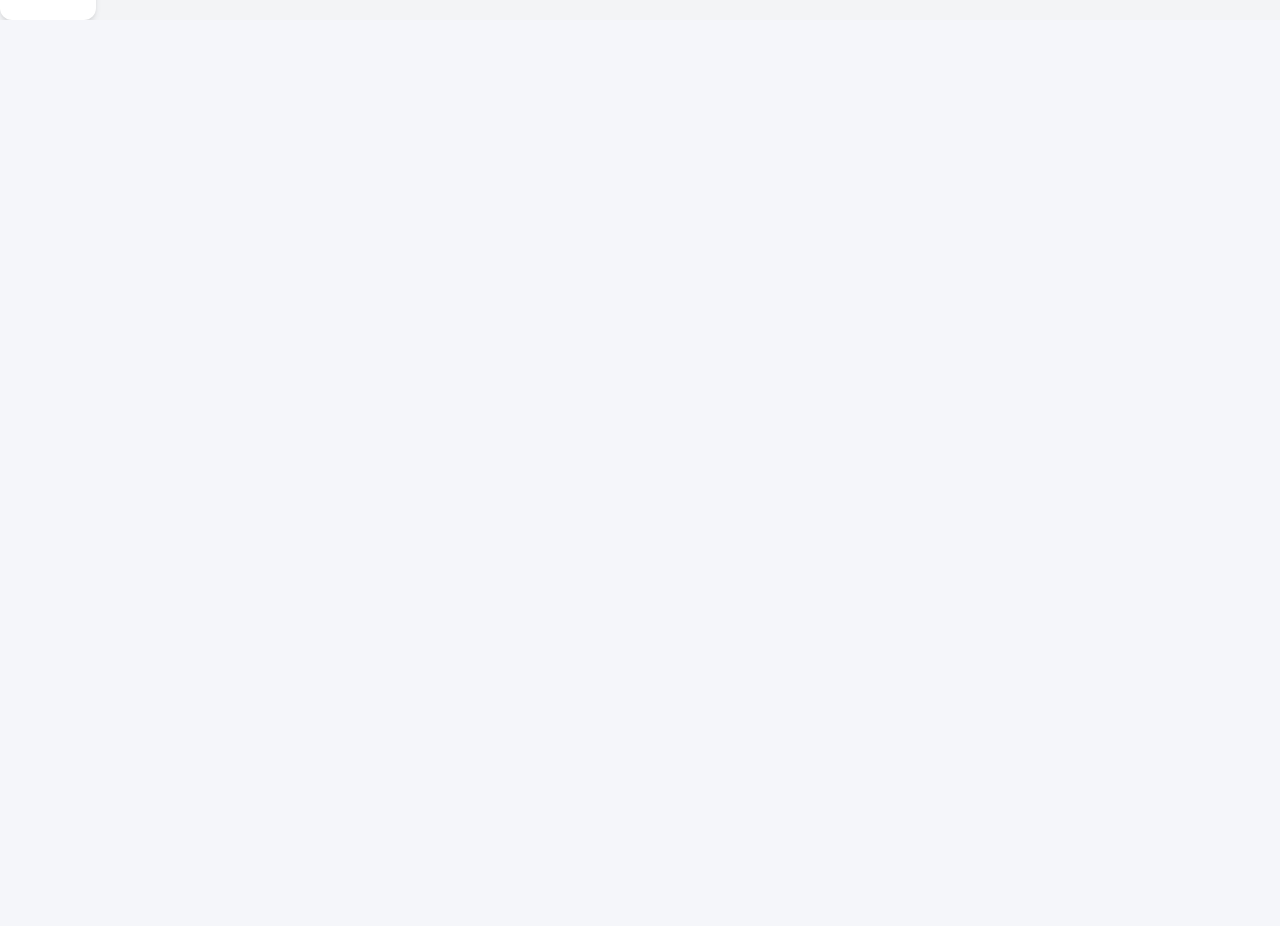
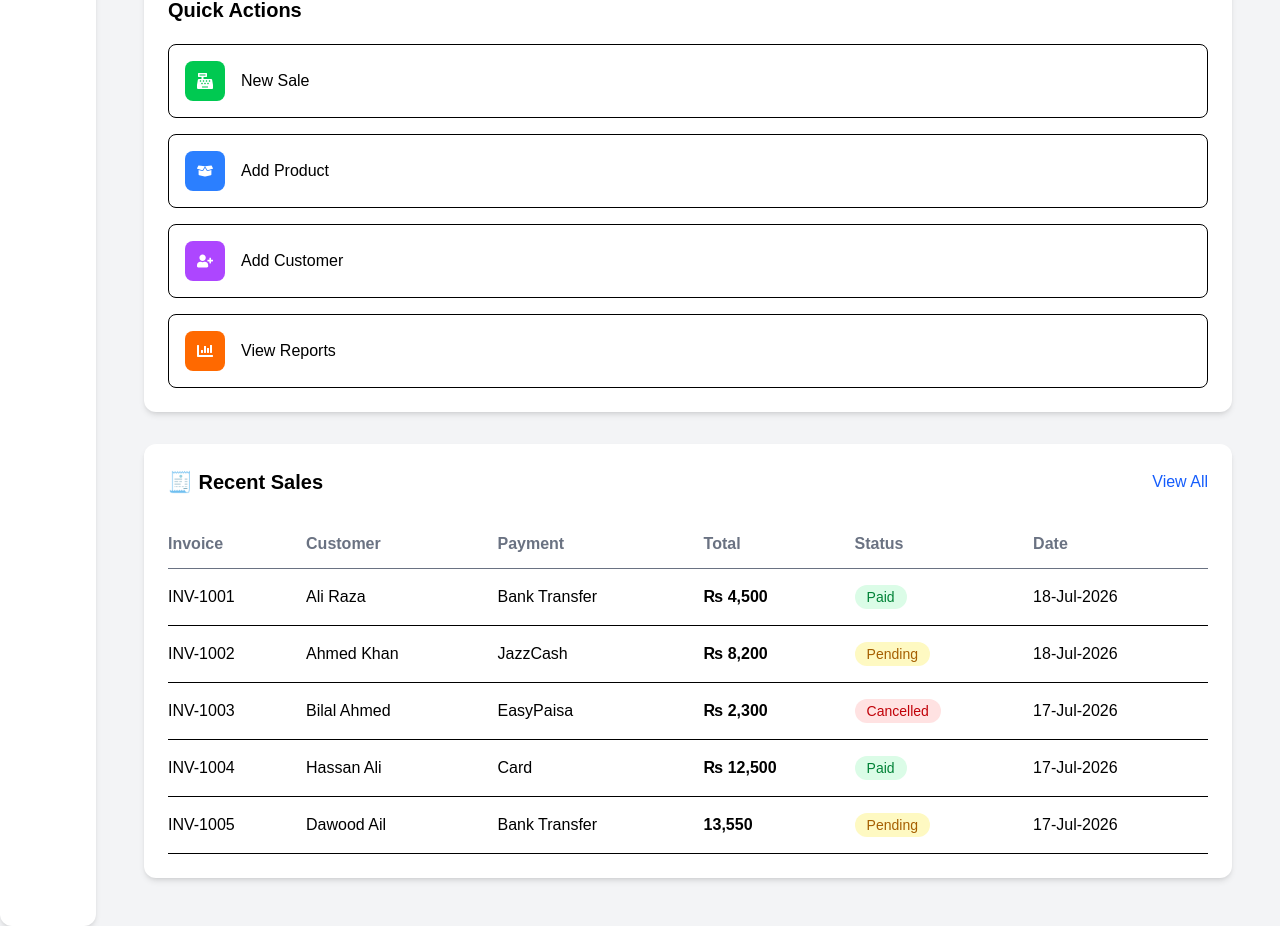
Before and after one commit to Muhammad-Basit2/xmart-pos, a React (Vite) app in the folder client/: page /dashboard in a window 1280 px wide. Shown: the part 1036-1962 px from the top of the page. Before the commit the page ends 1056 px from the top, so only its background shows below. Built offline with nearby package versions, Linux system fonts and the light colour scheme; sample sign-in values are in the browser's storage.

Commit message:
add recent sale option

```diff
--- /dev/null
+++ b/client/src/components/QuickActions/QuickActions.jsx
@@ -0,0 +1,60 @@
+import {
+  FaCashRegister,
+  FaBoxOpen,
+  FaUserPlus,
+  FaChartBar,
+} from "react-icons/fa";
+
+function QuickActions() {
+  const actions = [
+    {
+      title: "New Sale",
+      icon: <FaCashRegister />,
+      color: "bg-green-500",
+    },
+    {
+      title: "Add Product",
+      icon: <FaBoxOpen />,
+      color: "bg-blue-500",
+    },
+    {
+      title: "Add Customer",
+      icon: <FaUserPlus />,
+      color: "bg-purple-500",
+    },
+    {
+      title: "View Reports",
+      icon: <FaChartBar />,
+      color: "bg-orange-500",
+    },
+  ];
+
+  return (
+    <div className="bg-white rounded-xl shadow-md p-6 h-full">
+      <h2 className="text-xl font-bold mb-5">
+        Quick Actions
+      </h2>
+
+      <div className="space-y-4">
+        {actions.map((action, index) => (
+          <button
+            key={index}
+            className="w-full flex items-center gap-4 p-4 rounded-lg border hover:bg-gray-50 transition"
+          >
+            <div
+              className={`w-10 h-10 rounded-lg flex items-center justify-center text-white ${action.color}`}
+            >
+              {action.icon}
+            </div>
+
+            <span className="font-medium">
+              {action.title}
+            </span>
+          </button>
+        ))}
+      </div>
+    </div>
+  );
+}
+
+export default QuickActions;
--- /dev/null
+++ b/client/src/components/RecentSales/RecentSales.jsx
@@ -0,0 +1,96 @@
+import { recentSales } from "../../data/dashboardData";
+
+function RecentSales() {
+  const getStatusColor = (status) => {
+    switch (status) {
+      case "Paid":
+        return "bg-green-100 text-green-700";
+
+      case "Pending":
+        return "bg-yellow-100 text-yellow-700";
+
+      case "Cancelled":
+        return "bg-red-100 text-red-700";
+
+      default:
+        return "bg-gray-100 text-gray-700";
+    }
+  };
+
+  return (
+    <div className="bg-white rounded-xl shadow-md p-6 mt-8 overflow-x-auto">
+      {/* Header */}
+
+      <div className="flex justify-between items-center mb-6">
+        <h2 className="text-xl font-bold">
+          🧾 Recent Sales
+        </h2>
+
+        <button className="text-blue-600 hover:underline">
+          View All
+        </button>
+      </div>
+
+      <table className="min-w-full">
+        <thead>
+          <tr className="border-b text-left text-gray-500">
+
+            <th className="py-3">Invoice</th>
+
+            <th>Customer</th>
+
+            <th>Payment</th>
+
+            <th>Total</th>
+
+            <th>Status</th>
+
+            <th>Date</th>
+
+          </tr>
+        </thead>
+
+        <tbody>
+
+          {recentSales.map((sale) => (
+
+            <tr
+              key={sale.id}
+              className="border-b hover:bg-gray-50 transition"
+            >
+
+              <td className="py-4 font-medium">
+                {sale.invoice}
+              </td>
+
+              <td>{sale.customer}</td>
+
+              <td>{sale.payment}</td>
+
+              <td className="font-semibold">
+                {sale.total}
+              </td>
+
+              <td>
+                <span
+                  className={`px-3 py-1 rounded-full text-sm font-medium ${getStatusColor(
+                    sale.status
+                  )}`}
+                >
+                  {sale.status}
+                </span>
+              </td>
+
+              <td>{sale.date}</td>
+
+            </tr>
+
+          ))}
+
+        </tbody>
+      </table>
+    </div>
+  );
+}
+
+export default RecentSales;
--- a/client/src/data/dashboardData.js
+++ b/client/src/data/dashboardData.js
@@ -21,3 +21,51 @@ export const weeklySalesData = {
     },
   ],
 };
+
+export const recentSales = [
+  {
+    id: 1,
+    invoice: "INV-1001",
+    customer: "Ali Raza",
+    payment: "Bank Transfer",
+    total: "₨ 4,500",
+    status: "Paid",
+    date: "18-Jul-2026",
+  },
+  {
+    id: 2,
+    invoice: "INV-1002",
+    customer: "Ahmed Khan",
+    payment: "JazzCash",
+    total: "₨ 8,200",
+    status: "Pending",
+    date: "18-Jul-2026",
+  },
+  {
+    id: 3,
+    invoice: "INV-1003",
+    customer: "Bilal Ahmed",
+    payment: "EasyPaisa",
+    total: "₨ 2,300",
+    status: "Cancelled",
+    date: "17-Jul-2026",
+  },
+  {
+    id: 4,
+    invoice: "INV-1004",
+    customer: "Hassan Ali",
+    payment: "Card",
+    total: "₨ 12,500",
+    status: "Paid",
+    date: "17-Jul-2026",
+  },
+  {
+    id: 5,
+    invoice: "INV-1005",
+    customer: "Dawood Ail",
+    payment: "Bank Transfer",
+    total: "13,550",
+    status: "Pending",
+    date: "17-Jul-2026",
+  },
+];
--- a/client/src/pages/Dashboard/Dashboard.jsx
+++ b/client/src/pages/Dashboard/Dashboard.jsx
@@ -1,4 +1,5 @@
 import StatCard from "../../components/StatCard/StatCard";
+import RecentSales from "../../components/RecentSales/RecentSales";
 
 import {
   FaMoneyBillWave,
@@ -8,6 +9,7 @@ import {
   FaExclamationTriangle,
 } from "react-icons/fa";
 import SalesChart from "../../components/SalesChart/SalesChart";
+import QuickActions from "../../components/QuickActions/QuickActions";
 
 function Dashboard() {
   return (
@@ -80,6 +82,11 @@ function Dashboard() {
 
       <SalesChart />
 
+
+      <QuickActions />
+
+      <RecentSales />
+
     </div>
   );
 }
```
